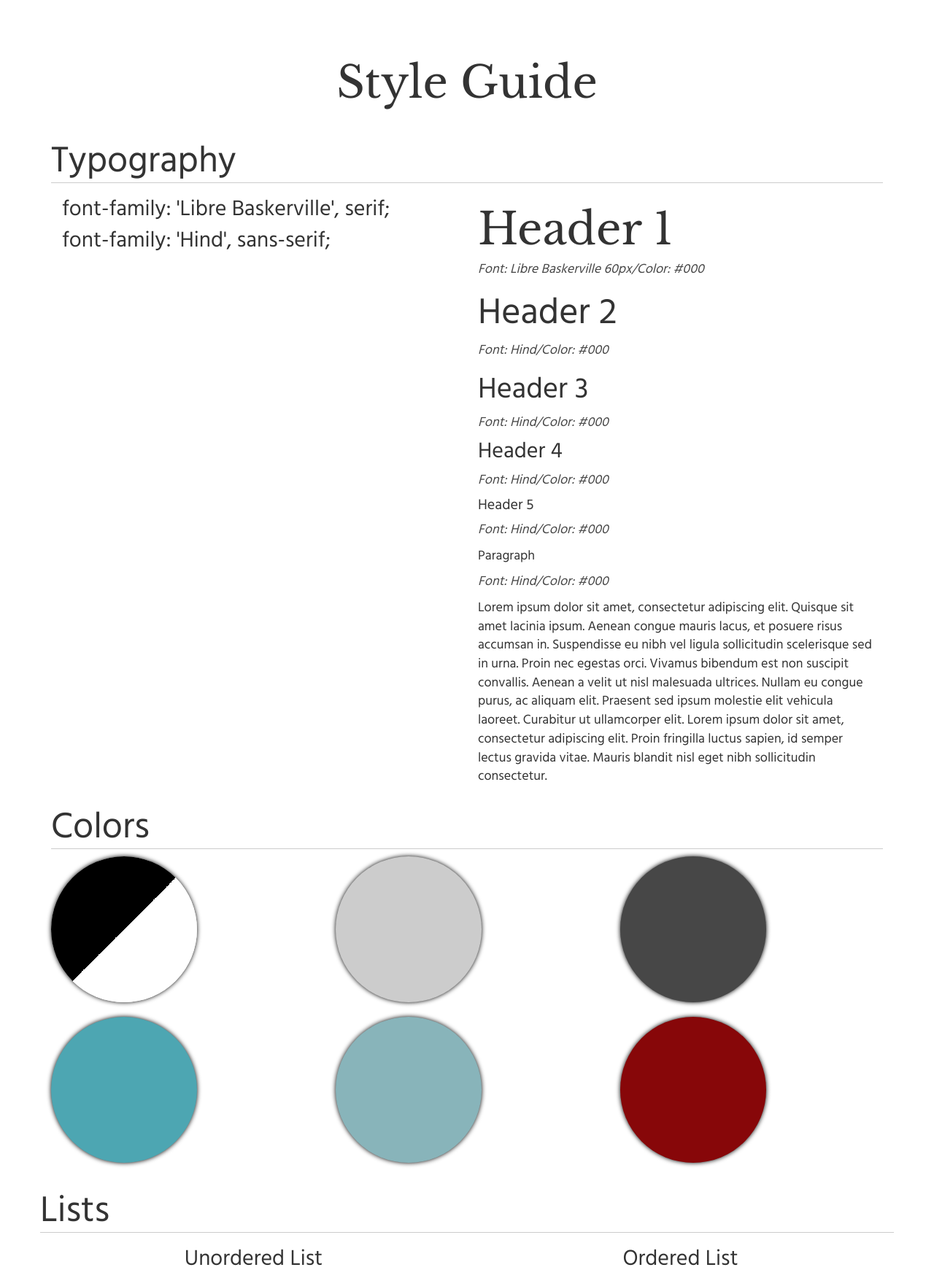
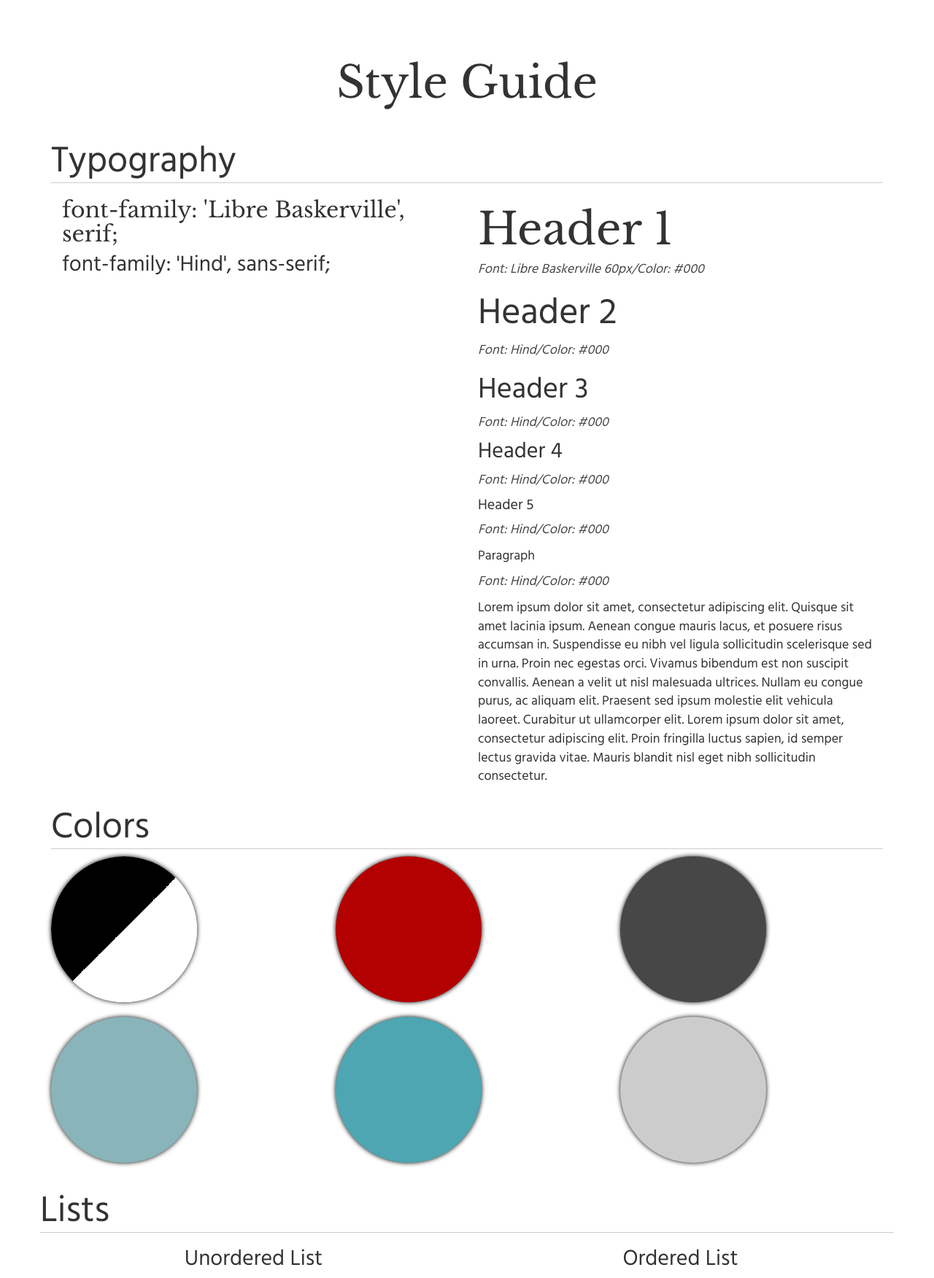
Before and after one commit to alexisbarnes/contact-manager, a PHP site: page /style.php in a window 1280 px wide. Shown: the part 52-1804 px from the top of the page at 73% size. Run offline with PHP 8.4, Linux system fonts and the light colour scheme; some libraries are stand-ins or nearby versions.

Commit message:
Colors updated.

```diff
--- a/css/style.css
+++ b/css/style.css
@@ -29,6 +29,10 @@ h3 {
 
 h4 {
   font-size: 30px;
+}
+
+.libre {
+  font-family: 'Libre Baskerville', serif;
 }
 
 h5 {
@@ -262,7 +266,7 @@ textarea.form-control {
   height: 200px;
   width: 200px;
   box-shadow: 0px 0px 6px rgba(0, 0, 0, 1);
-  background-color: #870709;
+  background-color: #b30000;
   border-radius: 50%;
 }
 
--- a/style.php
+++ b/style.php
@@ -13,7 +13,7 @@
   <div class="col-xs-12 col-sm-12 col-md-12 col-lg-12 col-xl-12">
     <h2 class="style-h2">Typography</h2>
     <div class="col-xs-12 col-sm-12 col-md-6 col-lg-6 col-xl-6">
-      <h4>font-family: 'Libre Baskerville', serif;</h4>
+      <h4 class="libre">font-family: 'Libre Baskerville', serif;</h4>
       <h4>font-family: 'Hind', sans-serif;</h4>
     </div>
 
@@ -52,7 +52,7 @@
       </div>
 
       <div class="col-xs-12 col-sm-4 col-md-4 col-lg-4 col-xl-4">
-        <div class="box-gray1">
+        <div class="box-red">
         </div>
       </div>
 
@@ -64,17 +64,17 @@
 
     <div class="row margin-bottom">
       <div class="col-xs-12 col-sm-4 col-md-4 col-lg-4 col-xl-4">
+        <div class="box-teal2">
+        </div>
+      </div>
+
+      <div class="col-xs-12 col-sm-4 col-md-4 col-lg-4 col-xl-4">
         <div class="box-teal">
         </div>
       </div>
 
       <div class="col-xs-12 col-sm-4 col-md-4 col-lg-4 col-xl-4">
-        <div class="box-teal2">
-        </div>
-      </div>
-
-      <div class="col-xs-12 col-sm-4 col-md-4 col-lg-4 col-xl-4">
-        <div class="box-red">
+        <div class="box-gray1">
         </div>
       </div>
     </div>
```
